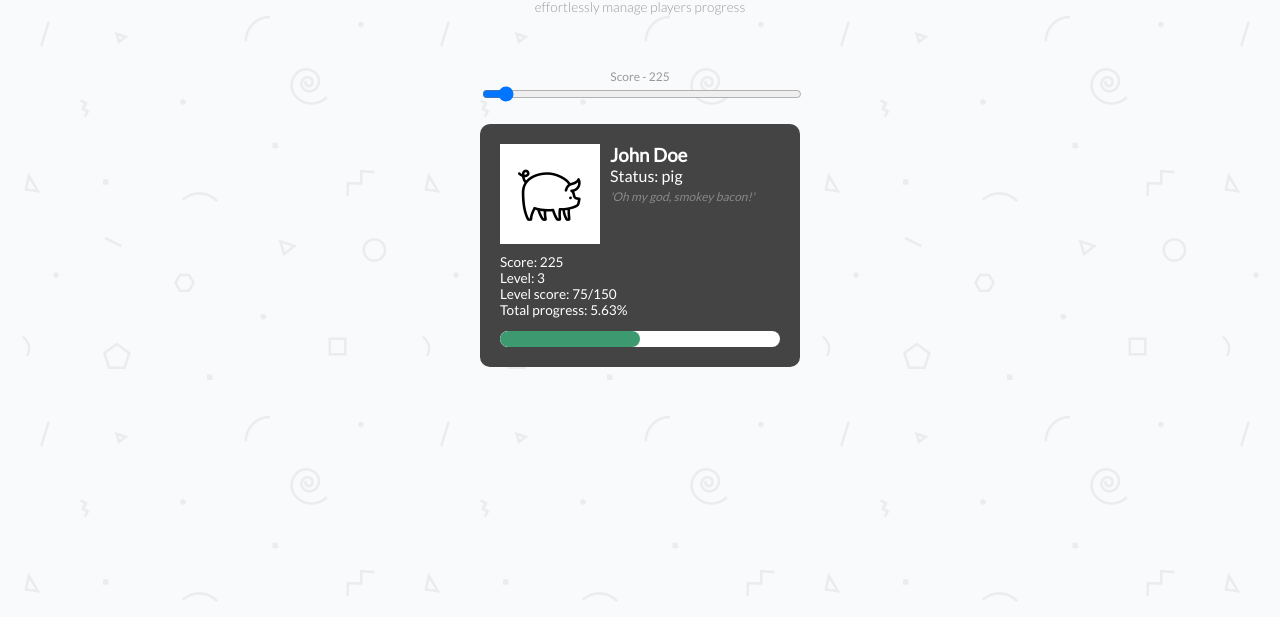
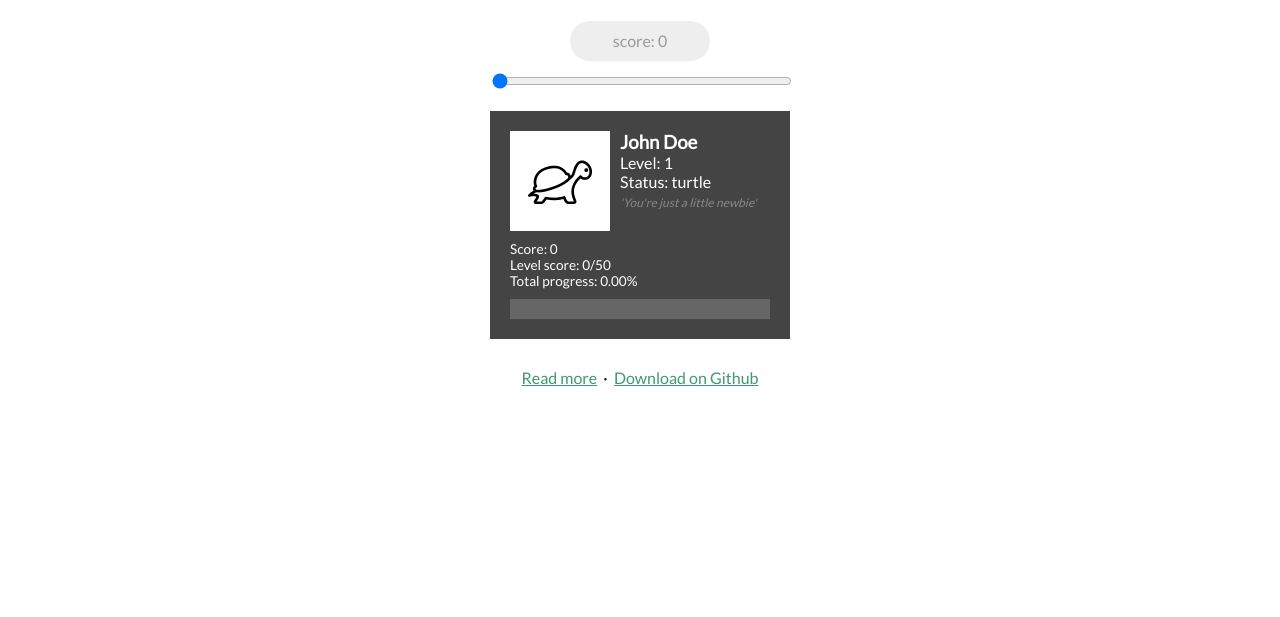
Before and after one commit to mulhoon/score.js, a plain HTML site: page example/index.html in a window 1280 px wide. Shown: the part 183-800 px from the top of the page. Drawn offline with Linux system fonts and the light colour scheme.

Commit message:
small updates to api

```diff
--- a/example/index.html
+++ b/example/index.html
@@ -2,7 +2,7 @@
     <head>
         <meta charset="utf-8">
         <meta http-equiv="X-UA-Compatible" content="IE=edge,chrome=1">
-        <title>levelup.js - effortlessly manage players progress</title>
+        <title>levelup.js - effortlessly manage player progress</title>
         <meta name="description" content="">
         <meta name="viewport" content="width=device-width">
 
@@ -14,30 +14,31 @@
                 font-family: 'Lato', sans-serif;
                 text-align: center;
                 font-size: 16px;
-                background-image: url(img/geometry2.png);
+                margin:0px;
+                padding:0px;
             }
             #page{
                 display: inline-block;
-                width: 320px;
+                width: 300px;
             }
             h1{
                 font-weight: 100;
-                font-size: 5em;
+                font-size: 4.5em;
                 margin-bottom:0;
+                margin-top:0.5em;
             }
             h2{
                 font-weight: 300;
                 font-size: 0.85em;
                 color: #999;
                 margin-bottom:4em;
+
             }
             #scorecard{
-                /*width:100%;*/
                 text-align: left;
                 padding:20px;
                 background: #444;
                 color:#FFF;
-                border-radius: 10px;
                 margin-bottom:10px;
             }
             #status{
@@ -56,14 +57,24 @@
                 font-size: .75em;
                 color: #888;
             }
+            a{
+                color:#3D9970;
+            }
             .score{
                 clear: both;
                 margin-bottom:10px;
                 font-size: 0.85em;
             }
             #score{
-                font-size: 0.75em;
+                font-size: 1em;
+                width:140px;
+                height:40px;
+                line-height: 40px;
                 color: #999;
+                background: #EEE;
+                display: inline-block;
+                border-radius: 20px;
+                margin-bottom: 10px;
             }
             h3{
                 margin:0;
@@ -87,72 +98,85 @@
             progress[value] {
                 -webkit-appearance: none;
                 appearance: none;
+                height:20px;
             }
             progress[value]::-webkit-progress-bar {
-                background-color: #FFF;
-                border-radius: 50px;
+                background-color: #666;
+                border-radius: 0px;
                 overflow: hidden;
             }
             progress[value]::-webkit-progress-value {
                 background: #3D9970;
-                border-radius: 50px;
-                /*background-size: 35px 20px, 100% 100%, 100% 100%;*/
+                border-radius: 0px;
             }
         </style>
     </head>
     <body>
         <section id="page">
             <h1>levelup.js</h1>
-            <h2>effortlessly manage players progress</h2>
+            <h2>checkpoints for your score</h2>
             <div id='score'></div>
-            <input type="range" min="0" max="4200" value="225" oninput="update(this.value)" />
+            <input id="slider" type="range" min="0" max="4200" value="225" oninput="updateScore(this.value)" />
             <br/><br/>
 
             <div id='scorecard'>
 
                 <div id='icon'></div>
                 <h3>John Doe</h3>
+                Level: {level} <br/>
                 Status: {status}<br/>
                 <i>'{quote}'</i>
 
                 <div class='score'>
                     Score: {score} <br/>
-                    Level: {level} <br/>
                     Level score: {levelscore}/{leveltotal} <br/>
                     Total progress: {totalprogress}% <br/>
                 </div>
                 <progress max="100" value="{levelprogress}"></progress>
 
             </div>
+            <br/>
+            <a href="https://github.com/mulhoon/levelup.js">Read more</a> &nbsp;&middot;&nbsp;
+            <a href="https://github.com/mulhoon/levelup.js">Download on Github</a>
+            <br/><br/><br/>
         </section>
 
         <script>
 
-            var upgradeCallback = function(level){
-                // example callback when changing level
+            // setup
+            var n = new LevelUp();
+
+            var scorecard = document.getElementById("scorecard");
+            var slider = document.getElementById("slider");
+            var template = scorecard.innerHTML;
+
+            function updateScore(v){
+                // Set score
+                n.score(v);
+                updateCard();
             };
 
-            var n = new LevelUp({
-                callback:upgradeCallback
-            });
+            function updateCard(){
+                var s = template;
 
+                // Get scorecard
+                var d = n.scorecard();
 
-            var scorecard = document.getElementById("scorecard");
-
-            var template = scorecard.innerHTML;
-            function update(v){
-                var s = template;
-                var d = n.score(v);
+                // populate template
                 for(var p in d){
                     s=s.replace(new RegExp('{'+p+'}','g'), d[p]);
                 }
+
+                slider.value = d.score;
+
                 scorecard.innerHTML = s;
                 scorecard.className = d.status;
-                document.getElementById("score").innerHTML = 'Score - '+d.score;
+                document.getElementById("score").innerHTML = 'score: '+d.score;
                 document.getElementById("icon").className = 'icons8-' + d.status;
             };
 
-            update(225);
+            updateCard();
+
 
         </script>
 
--- a/source/levelup.js
+++ b/source/levelup.js
@@ -2,6 +2,7 @@
 
 (function(){
 	var _settings,
+	_scorecard,
 	_defaults = {
 		level:0,
 		score:0,
@@ -62,6 +63,7 @@
 
 	var LevelUp = function(settings){
 		_settings = this._merge(_defaults, settings || {});
+		this.score(this._get());
 	};
 
 	LevelUp.prototype = {
@@ -69,6 +71,7 @@
 
 			score: function(score){
 
+				score = score !== undefined ? score : 0;
 				var total = 0, next, current;
 				var levelCount = _settings.levels.length;
 
@@ -85,7 +88,6 @@
 					level = levelCount;
 					current = _settings.levels[levelCount-1];
 				}
-				// current = current ? current : _settings.levels[levelCount-1];
 
 				var levelscore = score - current.checkmark;
 				var leveltotal = next.checkmark - current.checkmark;
@@ -97,7 +99,7 @@
 				var levelup = _settings.level!==level;
 				_settings.level = level;
 
-				var data = this._merge({
+				_scorecard = this._merge({
 					score:score,
 					level:level,
 					levelscore:levelscore,
@@ -109,10 +111,12 @@
 				}, current);
 
 				if(levelup){
-					_settings.callback(data);
+					_settings.callback(_scorecard);
 				}
-				return data;
-
+				this._save();
+			},
+			scorecard: function(){
+				return _scorecard;
 			},
 			_restrict: function(value){
 				return Math.max(Math.min(value, 100), 0);
@@ -124,10 +128,10 @@
 				return obj1;
 			},
 			_save: function(){
-				return localStorage.saveItem("levelupscore", _scoreboard);
+				return localStorage.setItem("levelupscore", _scorecard.score);
 			},
 			_get: function(){
-				return localStorage.getItem("levelupscore");
+				return localStorage.getItem("levelupscore") || 0;
 			}
 	};
 
```
